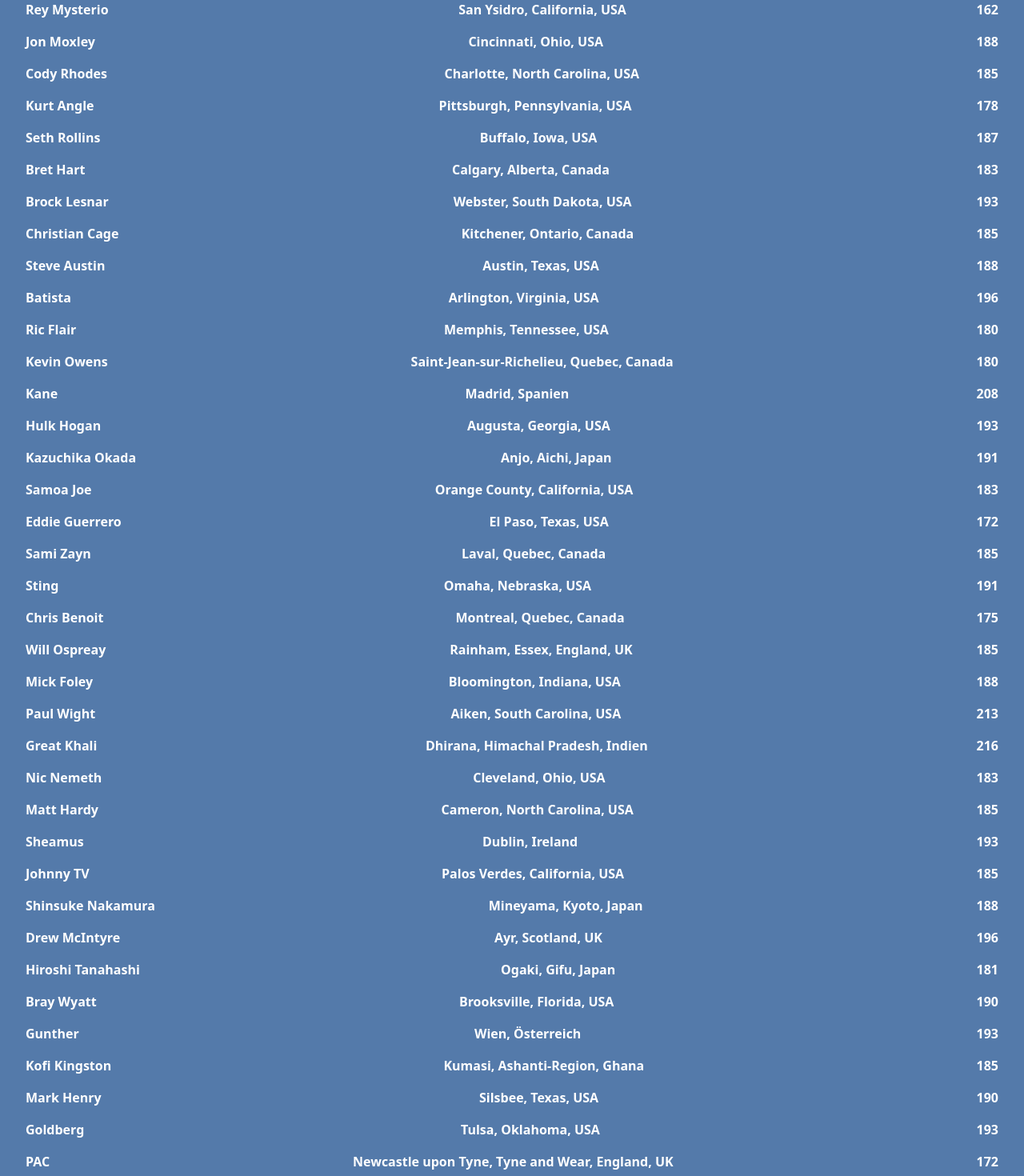
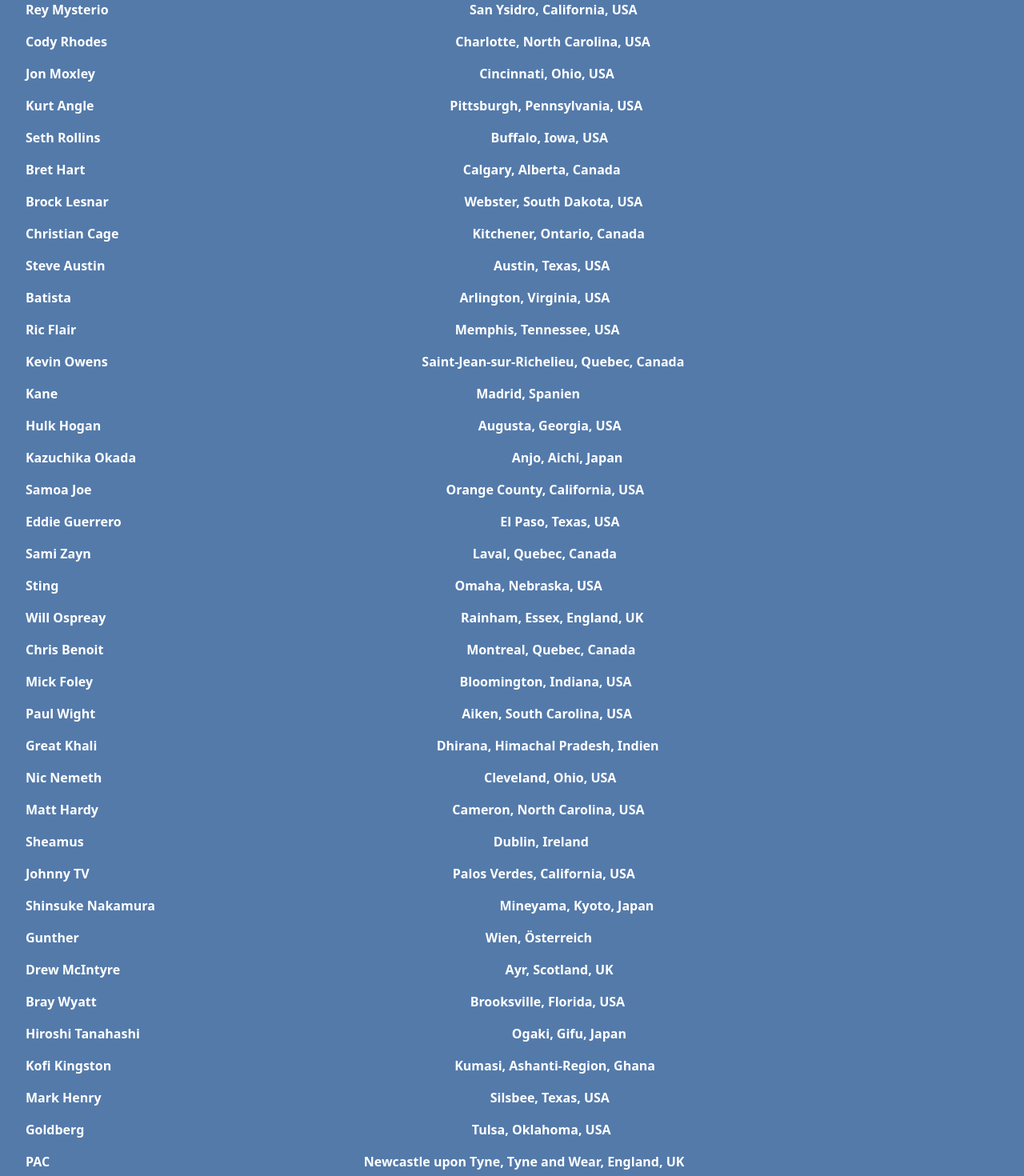
Before and after one commit to CarlSciz/wrestlecode, a React (Vite) app: page /wrestlers in a window 1280 px wide. Shown: the part 820-2290 px from the top of the page at 80% size. Built offline with nearby package versions, Linux system fonts and the light colour scheme; a web font is replaced by a local one; what tailwindcss-animated would draw is missing.

Commit message:
Wrestlers Page: added clickable link for gimmick

```diff
--- a/src/Wrestlers.jsx
+++ b/src/Wrestlers.jsx
@@ -23,7 +23,7 @@
                     {Object.keys(data).map((key, index) => (
                         <div key={index}>
                             <div className="flex justify-between">
-                <strong>{data[key].gimmick}</strong>
+                                <strong><a href={data[key].href} target="_blank">{data[key].gimmick}</a></strong>
                                 <strong className="ml-4">{data[key].birthplace}</strong>
                                 <strong className="ml-4">{data[key].promotion}</strong>
                             </div>
@@ -31,8 +31,6 @@
                     ))}
                 </div>
             </div>
-
-
         </div>
     );
 }
--- a/src/wrestlerData.json
+++ b/src/wrestlerData.json
@@ -1,502 +1,502 @@
 [
   {
     "gimmick": "Undertaker",
-    "birthplace": "Houston, Texas, USA",
-    "promotion": "208"
+    "href": "https://www.cagematch.net/?id=2&nr=761&gimmick=Undertaker",
+    "birthplace": "Houston, Texas, USA"
   },
   {
     "gimmick": "John Cena",
-    "birthplace": "West Newbury, Massachusetts, USA",
-    "promotion": "185"
+    "href": "https://www.cagematch.net/?id=2&nr=691&gimmick=John+Cena",
+    "birthplace": "West Newbury, Massachusetts, USA"
   },
   {
     "gimmick": "CM Punk",
-    "birthplace": "Chicago, Illinois, USA",
-    "promotion": "183"
+    "href": "https://www.cagematch.net/?id=2&nr=80&gimmick=CM+Punk",
+    "birthplace": "Chicago, Illinois, USA"
   },
   {
     "gimmick": "Bryan Danielson",
-    "birthplace": "Aberdeen, Washington, USA",
-    "promotion": "173"
+    "href": "https://www.cagematch.net/?id=2&nr=86&gimmick=Bryan+Danielson",
+    "birthplace": "Aberdeen, Washington, USA"
   },
   {
     "gimmick": "Chris Jericho",
-    "birthplace": "Manhasset, New York, USA",
-    "promotion": "180"
+    "href": "https://www.cagematch.net/?id=2&nr=758&gimmick=Chris+Jericho",
+    "birthplace": "Manhasset, New York, USA"
   },
   {
     "gimmick": "Shawn Michaels",
-    "birthplace": "Chandler, Arizona, USA",
-    "promotion": "185"
+    "href": "https://www.cagematch.net/?id=2&nr=796&gimmick=Shawn+Michaels",
+    "birthplace": "Chandler, Arizona, USA"
   },
   {
     "gimmick": "AJ Styles",
-    "birthplace": "Jacksonville, North Carolina, USA",
-    "promotion": "180"
+    "href": "https://www.cagematch.net/?id=2&nr=801&gimmick=AJ+Styles",
+    "birthplace": "Jacksonville, North Carolina, USA"
   },
   {
     "gimmick": "Adam Copeland",
-    "birthplace": "Orangeville, Ontario, Canada",
-    "promotion": "193"
+    "href": "https://www.cagematch.net/?id=2&nr=932&gimmick=Adam+Copeland",
+    "birthplace": "Orangeville, Ontario, Canada"
   },
   {
     "gimmick": "Randy Orton",
-    "birthplace": "Knoxville, Tennessee, USA",
-    "promotion": "193"
+    "href": "https://www.cagematch.net/?id=2&nr=998&gimmick=Randy+Orton",
+    "birthplace": "Knoxville, Tennessee, USA"
   },
   {
     "gimmick": "Triple H",
-    "birthplace": "Nashua, New Hampshire, USA",
-    "promotion": "193"
+    "href": "https://www.cagematch.net/?id=2&nr=496&gimmick=Triple+H",
+    "birthplace": "Nashua, New Hampshire, USA"
   },
   {
     "gimmick": "The Miz",
-    "birthplace": "Parma, Ohio, USA",
-    "promotion": "185"
+    "href": "https://www.cagematch.net/?id=2&nr=1590&gimmick=The+Miz",
+    "birthplace": "Parma, Ohio, USA"
   },
   {
     "gimmick": "Kenny Omega",
-    "birthplace": "Transcona, Manitoba, Canada",
-    "promotion": "183"
+    "href": "https://www.cagematch.net/?id=2&nr=2906&gimmick=Kenny+Omega",
+    "birthplace": "Transcona, Manitoba, Canada"
   },
   {
     "gimmick": "The Rock",
-    "birthplace": "Hayward, California, USA",
-    "promotion": "193"
+    "href": "https://www.cagematch.net/?id=2&nr=960&gimmick=The+Rock",
+    "birthplace": "Hayward, California, USA"
   },
   {
     "gimmick": "Roman Reigns",
-    "birthplace": "Pensacola, Florida, USA",
-    "promotion": "190"
+    "href": "https://www.cagematch.net/?id=2&nr=9967&gimmick=Roman+Reigns",
+    "birthplace": "Pensacola, Florida, USA"
   },
   {
     "gimmick": "Claudio Castagnoli",
-    "birthplace": "Luzern, Schweiz",
-    "promotion": "195"
+    "href": "https://www.cagematch.net/?id=2&nr=257&gimmick=Claudio+Castagnoli",
+    "birthplace": "Luzern, Schweiz"
   },
   {
     "gimmick": "Jeff Hardy",
-    "birthplace": "Cameron, North Carolina, USA",
-    "promotion": "185"
+    "href": "https://www.cagematch.net/?id=2&nr=891&gimmick=Jeff+Hardy",
+    "birthplace": "Cameron, North Carolina, USA"
   },
   {
     "gimmick": "Rey Mysterio",
-    "birthplace": "San Ysidro, California, USA",
-    "promotion": "162"
+    "href": "https://www.cagematch.net/?id=2&nr=604&gimmick=Rey+Mysterio",
+    "birthplace": "San Ysidro, California, USA"
+  },
+  {
+    "gimmick": "Cody Rhodes",
+    "href": "https://www.cagematch.net/?id=2&nr=3686&gimmick=Cody+Rhodes",
+    "birthplace": "Charlotte, North Carolina, USA"
   },
   {
     "gimmick": "Jon Moxley",
-    "birthplace": "Cincinnati, Ohio, USA",
-    "promotion": "188"
-  },
-  {
-    "gimmick": "Cody Rhodes",
-    "birthplace": "Charlotte, North Carolina, USA",
-    "promotion": "185"
+    "href": "https://www.cagematch.net/?id=2&nr=3940&gimmick=Jon+Moxley",
+    "birthplace": "Cincinnati, Ohio, USA"
   },
   {
     "gimmick": "Kurt Angle",
-    "birthplace": "Pittsburgh, Pennsylvania, USA",
-    "promotion": "178"
+    "href": "https://www.cagematch.net/?id=2&nr=540&gimmick=Kurt+Angle",
+    "birthplace": "Pittsburgh, Pennsylvania, USA"
   },
   {
     "gimmick": "Seth Rollins",
-    "birthplace": "Buffalo, Iowa, USA",
-    "promotion": "187"
+    "href": "https://www.cagematch.net/?id=2&nr=2250&gimmick=Seth+Rollins",
+    "birthplace": "Buffalo, Iowa, USA"
   },
   {
     "gimmick": "Bret Hart",
-    "birthplace": "Calgary, Alberta, Canada",
-    "promotion": "183"
+    "href": "https://www.cagematch.net/?id=2&nr=565&gimmick=Bret+Hart",
+    "birthplace": "Calgary, Alberta, Canada"
   },
   {
     "gimmick": "Brock Lesnar",
-    "birthplace": "Webster, South Dakota, USA",
-    "promotion": "193"
+    "href": "https://www.cagematch.net/?id=2&nr=669&gimmick=Brock+Lesnar",
+    "birthplace": "Webster, South Dakota, USA"
   },
   {
     "gimmick": "Christian Cage",
-    "birthplace": "Kitchener, Ontario, Canada",
-    "promotion": "185"
+    "href": "https://www.cagematch.net/?id=2&nr=820&gimmick=Christian+Cage",
+    "birthplace": "Kitchener, Ontario, Canada"
   },
   {
     "gimmick": "Steve Austin",
-    "birthplace": "Austin, Texas, USA",
-    "promotion": "188"
+    "href": "https://www.cagematch.net/?id=2&nr=635&gimmick=Steve+Austin",
+    "birthplace": "Austin, Texas, USA"
   },
   {
     "gimmick": "Batista",
-    "birthplace": "Arlington, Virginia, USA",
-    "promotion": "196"
+    "href": "https://www.cagematch.net/?id=2&nr=962&gimmick=Batista",
+    "birthplace": "Arlington, Virginia, USA"
   },
   {
     "gimmick": "Ric Flair",
-    "birthplace": "Memphis, Tennessee, USA",
-    "promotion": "180"
+    "href": "https://www.cagematch.net/?id=2&nr=1091&gimmick=Ric+Flair",
+    "birthplace": "Memphis, Tennessee, USA"
   },
   {
     "gimmick": "Kevin Owens",
-    "birthplace": "Saint-Jean-sur-Richelieu, Quebec, Canada",
-    "promotion": "180"
+    "href": "https://www.cagematch.net/?id=2&nr=1499&gimmick=Kevin+Owens",
+    "birthplace": "Saint-Jean-sur-Richelieu, Quebec, Canada"
   },
   {
     "gimmick": "Kane",
-    "birthplace": "Madrid, Spanien",
-    "promotion": "208"
+    "href": "https://www.cagematch.net/?id=2&nr=379&gimmick=Kane",
+    "birthplace": "Madrid, Spanien"
   },
   {
     "gimmick": "Hulk Hogan",
-    "birthplace": "Augusta, Georgia, USA",
-    "promotion": "193"
+    "href": "https://www.cagematch.net/?id=2&nr=504&gimmick=Hulk+Hogan",
+    "birthplace": "Augusta, Georgia, USA"
   },
   {
     "gimmick": "Kazuchika Okada",
-    "birthplace": "Anjo, Aichi, Japan",
-    "promotion": "191"
+    "href": "https://www.cagematch.net/?id=2&nr=4324&gimmick=Kazuchika+Okada",
+    "birthplace": "Anjo, Aichi, Japan"
   },
   {
     "gimmick": "Samoa Joe",
-    "birthplace": "Orange County, California, USA",
-    "promotion": "183"
+    "href": "https://www.cagematch.net/?id=2&nr=676&gimmick=Samoa+Joe",
+    "birthplace": "Orange County, California, USA"
   },
   {
     "gimmick": "Eddie Guerrero",
-    "birthplace": "El Paso, Texas, USA",
-    "promotion": "172"
+    "href": "https://www.cagematch.net/?id=2&nr=497&gimmick=Eddie+Guerrero",
+    "birthplace": "El Paso, Texas, USA"
   },
   {
     "gimmick": "Sami Zayn",
-    "birthplace": "Laval, Quebec, Canada",
-    "promotion": "185"
+    "href": "https://www.cagematch.net/?id=2&nr=1523&gimmick=Sami+Zayn",
+    "birthplace": "Laval, Quebec, Canada"
   },
   {
     "gimmick": "Sting",
-    "birthplace": "Omaha, Nebraska, USA",
-    "promotion": "191"
+    "href": "https://www.cagematch.net/?id=2&nr=263&gimmick=Sting",
+    "birthplace": "Omaha, Nebraska, USA"
+  },
+  {
+    "gimmick": "Will Ospreay",
+    "href": "https://www.cagematch.net/?id=2&nr=14028&gimmick=Will+Ospreay",
+    "birthplace": "Rainham, Essex, England, UK"
   },
   {
     "gimmick": "Chris Benoit",
-    "birthplace": "Montreal, Quebec, Canada",
-    "promotion": "175"
-  },
-  {
-    "gimmick": "Will Ospreay",
-    "birthplace": "Rainham, Essex, England, UK",
-    "promotion": "185"
+    "href": "https://www.cagematch.net/?id=2&nr=574&gimmick=Chris+Benoit",
+    "birthplace": "Montreal, Quebec, Canada"
   },
   {
     "gimmick": "Mick Foley",
-    "birthplace": "Bloomington, Indiana, USA",
-    "promotion": "188"
+    "href": "https://www.cagematch.net/?id=2&nr=6&gimmick=Mick+Foley",
+    "birthplace": "Bloomington, Indiana, USA"
   },
   {
     "gimmick": "Paul Wight",
-    "birthplace": "Aiken, South Carolina, USA",
-    "promotion": "213"
+    "href": "https://www.cagematch.net/?id=2&nr=712&gimmick=Paul+Wight",
+    "birthplace": "Aiken, South Carolina, USA"
   },
   {
     "gimmick": "Great Khali",
-    "birthplace": "Dhirana, Himachal Pradesh, Indien",
-    "promotion": "216"
+    "href": "https://www.cagematch.net/?id=2&nr=2011&gimmick=Great+Khali",
+    "birthplace": "Dhirana, Himachal Pradesh, Indien"
   },
   {
     "gimmick": "Nic Nemeth",
-    "birthplace": "Cleveland, Ohio, USA",
-    "promotion": "183"
+    "href": "https://www.cagematch.net/?id=2&nr=2515&gimmick=Nic+Nemeth",
+    "birthplace": "Cleveland, Ohio, USA"
   },
   {
     "gimmick": "Matt Hardy",
-    "birthplace": "Cameron, North Carolina, USA",
-    "promotion": "185"
+    "href": "https://www.cagematch.net/?id=2&nr=99&gimmick=Matt+Hardy",
+    "birthplace": "Cameron, North Carolina, USA"
   },
   {
     "gimmick": "Sheamus",
-    "birthplace": "Dublin, Ireland",
-    "promotion": "193"
+    "href": "https://www.cagematch.net/?id=2&nr=2641&gimmick=Sheamus",
+    "birthplace": "Dublin, Ireland"
   },
   {
     "gimmick": "Johnny TV",
-    "birthplace": "Palos Verdes, California, USA",
-    "promotion": "185"
+    "href": "https://www.cagematch.net/?id=2&nr=1099&gimmick=Johnny+TV",
+    "birthplace": "Palos Verdes, California, USA"
   },
   {
     "gimmick": "Shinsuke Nakamura",
-    "birthplace": "Mineyama, Kyoto, Japan",
-    "promotion": "188"
+    "href": "https://www.cagematch.net/?id=2&nr=56&gimmick=Shinsuke+Nakamura",
+    "birthplace": "Mineyama, Kyoto, Japan"
+  },
+  {
+    "gimmick": "Gunther",
+    "href": "https://www.cagematch.net/?id=2&nr=16807&gimmick=Gunther",
+    "birthplace": "Wien, Österreich"
   },
   {
     "gimmick": "Drew McIntyre",
-    "birthplace": "Ayr, Scotland, UK",
-    "promotion": "196"
+    "href": "https://www.cagematch.net/?id=2&nr=2879&gimmick=Drew+McIntyre",
+    "birthplace": "Ayr, Scotland, UK"
+  },
+  {
+    "gimmick": "Bray Wyatt",
+    "href": "https://www.cagematch.net/?id=2&nr=7659&gimmick=Bray+Wyatt",
+    "birthplace": "Brooksville, Florida, USA"
   },
   {
     "gimmick": "Hiroshi Tanahashi",
-    "birthplace": "Ogaki, Gifu, Japan",
-    "promotion": "181"
-  },
-  {
-    "gimmick": "Bray Wyatt",
-    "birthplace": "Brooksville, Florida, USA",
-    "promotion": "190"
-  },
-  {
-    "gimmick": "Gunther",
-    "birthplace": "Wien, Österreich",
-    "promotion": "193"
+    "href": "https://www.cagematch.net/?id=2&nr=1176&gimmick=Hiroshi+Tanahashi",
+    "birthplace": "Ogaki, Gifu, Japan"
   },
   {
     "gimmick": "Kofi Kingston",
-    "birthplace": "Kumasi, Ashanti-Region, Ghana",
-    "promotion": "185"
+    "href": "https://www.cagematch.net/?id=2&nr=3687&gimmick=Kofi+Kingston",
+    "birthplace": "Kumasi, Ashanti-Region, Ghana"
   },
   {
     "gimmick": "Mark Henry",
-    "birthplace": "Silsbee, Texas, USA",
-    "promotion": "190"
+    "href": "https://www.cagematch.net/?id=2&nr=437&gimmick=Mark+Henry",
+    "birthplace": "Silsbee, Texas, USA"
   },
   {
     "gimmick": "Goldberg",
-    "birthplace": "Tulsa, Oklahoma, USA",
-    "promotion": "193"
+    "href": "https://www.cagematch.net/?id=2&nr=658&gimmick=Goldberg",
+    "birthplace": "Tulsa, Oklahoma, USA"
   },
   {
     "gimmick": "PAC",
-    "birthplace": "Newcastle upon Tyne, Tyne and Wear, England, UK",
-    "promotion": "172"
+    "href": "https://www.cagematch.net/?id=2&nr=3497&gimmick=PAC",
+    "birthplace": "Newcastle upon Tyne, Tyne and Wear, England, UK"
   },
   {
     "gimmick": "Bobby Lashley",
-    "birthplace": "Kansas City, Missouri, USA",
-    "promotion": "190"
+    "href": "https://www.cagematch.net/?id=2&nr=1194&gimmick=Bobby+Lashley",
+    "birthplace": "Kansas City, Missouri, USA"
   },
   {
     "gimmick": "Finn Balor",
-    "birthplace": "Bray, County Wicklow, Ireland",
-    "promotion": "180"
+    "href": "https://www.cagematch.net/?id=2&nr=2742&gimmick=Finn+Balor",
+    "birthplace": "Bray, County Wicklow, Ireland"
   },
   {
     "gimmick": "Zack Sabre Jr.",
-    "birthplace": "Isle of Sheppey, Kent, England, UK",
-    "promotion": "183"
+    "href": "https://www.cagematch.net/?id=2&nr=4505&gimmick=Zack+Sabre+Jr.",
+    "birthplace": "Isle of Sheppey, Kent, England, UK"
   },
   {
     "gimmick": "Becky Lynch",
-    "birthplace": "Dublin, Ireland",
-    "promotion": "168"
+    "href": "https://www.cagematch.net/?id=2&nr=2467&gimmick=Becky+Lynch",
+    "birthplace": "Dublin, Ireland"
   },
   {
     "gimmick": "Dustin Rhodes",
-    "birthplace": "Austin, Texas, USA",
-    "promotion": "193"
+    "href": "https://www.cagematch.net/?id=2&nr=917&gimmick=Dustin+Rhodes",
+    "birthplace": "Austin, Texas, USA"
   },
   {
     "gimmick": "Paul Heyman",
-    "birthplace": "Scarsdale, New York, USA",
-    "promotion": "180"
+    "href": "https://www.cagematch.net/?id=2&nr=664&gimmick=Paul+Heyman",
+    "birthplace": "Scarsdale, New York, USA"
+  },
+  {
+    "gimmick": "Mercedes Mone",
+    "href": "https://www.cagematch.net/?id=2&nr=10962&gimmick=Mercedes+Mone",
+    "birthplace": "Fairfield, California, USA"
   },
   {
     "gimmick": "Charlotte Flair",
-    "birthplace": "Charlotte, North Carolina, USA",
-    "promotion": "178"
-  },
-  {
-    "gimmick": "Mercedes Mone",
-    "birthplace": "Fairfield, California, USA",
-    "promotion": "164"
+    "href": "https://www.cagematch.net/?id=2&nr=12939&gimmick=Charlotte+Flair",
+    "birthplace": "Charlotte, North Carolina, USA"
   },
   {
     "gimmick": "MVP",
-    "birthplace": "Miami, Florida, USA",
-    "promotion": "180"
+    "href": "https://www.cagematch.net/?id=2&nr=561&gimmick=MVP++",
+    "birthplace": "Miami, Florida, USA"
   },
   {
     "gimmick": "Asuka",
-    "birthplace": "Osaka, Japan",
-    "promotion": "160"
+    "href": "https://www.cagematch.net/?id=2&nr=2785&gimmick=Asuka",
+    "birthplace": "Osaka, Japan"
   },
   {
     "gimmick": "Adam Cole",
-    "birthplace": "Lancaster, Pennsylvania, USA",
-    "promotion": "180"
+    "href": "https://www.cagematch.net/?id=2&nr=7142&gimmick=Adam+Cole",
+    "birthplace": "Lancaster, Pennsylvania, USA"
   },
   {
     "gimmick": "William Regal",
-    "birthplace": "Codsall Wood, Staffordshire, England, UK",
-    "promotion": "187"
+    "href": "https://www.cagematch.net/?id=2&nr=594&gimmick=William+Regal",
+    "birthplace": "Codsall Wood, Staffordshire, England, UK"
   },
   {
     "gimmick": "Rob Van Dam",
-    "birthplace": "Battle Creek, Michigan, USA",
-    "promotion": "185"
+    "href": "https://www.cagematch.net/?id=2&nr=866&gimmick=Rob+Van+Dam",
+    "birthplace": "Battle Creek, Michigan, USA"
   },
   {
     "gimmick": "Kenta Kobashi",
-    "birthplace": "Fukuchiyama, Kyoto, Japan",
-    "promotion": "186"
+    "href": "https://www.cagematch.net/?id=2&nr=360&gimmick=Kenta+Kobashi",
+    "birthplace": "Fukuchiyama, Kyoto, Japan"
   },
   {
     "gimmick": "Booker T",
-    "birthplace": "Plain Dealing, Louisiana, USA",
-    "promotion": "190"
+    "href": "https://www.cagematch.net/?id=2&nr=642&gimmick=Booker+T",
+    "birthplace": "Plain Dealing, Louisiana, USA"
   },
   {
     "gimmick": "John Bradshaw Layfield",
-    "birthplace": "Athens, Texas, USA",
-    "promotion": "195"
+    "href": "https://www.cagematch.net/?id=2&nr=193&gimmick=John+Bradshaw+Layfield",
+    "birthplace": "Athens, Texas, USA"
   },
   {
     "gimmick": "R-Truth",
-    "birthplace": "Charlotte, North Carolina, USA",
-    "promotion": "185"
+    "href": "https://www.cagematch.net/?id=2&nr=200&gimmick=R-Truth",
+    "birthplace": "Charlotte, North Carolina, USA"
   },
   {
     "gimmick": "Adam Page",
-    "birthplace": "Aaron's Creek, Virginia, USA",
-    "promotion": "182"
+    "href": "https://www.cagematch.net/?id=2&nr=11161&gimmick=Adam+Page",
+    "birthplace": "Aaron's Creek, Virginia, USA"
   },
   {
     "gimmick": "Ricochet",
-    "birthplace": "Alton, Illinois, USA",
-    "promotion": "175"
+    "href": "https://www.cagematch.net/?id=2&nr=3827&gimmick=Ricochet",
+    "birthplace": "Alton, Illinois, USA"
   },
   {
     "gimmick": "Christopher Daniels",
-    "birthplace": "Kalamazoo, Michigan, USA",
-    "promotion": "180"
+    "href": "https://www.cagematch.net/?id=2&nr=452&gimmick=Christopher+Daniels",
+    "birthplace": "Kalamazoo, Michigan, USA"
+  },
+  {
+    "gimmick": "Shelton Benjamin",
+    "href": "https://www.cagematch.net/?id=2&nr=823&gimmick=Shelton+Benjamin",
+    "birthplace": "Orangeburg, South Carolina, USA"
+  },
+  {
+    "gimmick": "Chris Hero",
+    "href": "https://www.cagematch.net/?id=2&nr=870&gimmick=Chris+Hero",
+    "birthplace": "Dayton, Ohio, USA"
+  },
+  {
+    "gimmick": "Jake Hager",
+    "href": "https://www.cagematch.net/?id=2&nr=4071&gimmick=Jake+Hager",
+    "birthplace": "Perry, Oklahoma, USA"
+  },
+  {
+    "gimmick": "Kota Ibushi",
+    "href": "https://www.cagematch.net/?id=2&nr=4588&gimmick=Kota+Ibushi",
+    "birthplace": "Kagoshima, Japan"
   },
   {
     "gimmick": "Natalya",
-    "birthplace": "Calgary, Alberta, Canada",
-    "promotion": "165"
+    "href": "https://www.cagematch.net/?id=2&nr=2048&gimmick=Natalya",
+    "birthplace": "Calgary, Alberta, Canada"
   },
   {
-    "gimmick": "Chris Hero",
-    "birthplace": "Dayton, Ohio, USA",
-    "promotion": "193"
-  },
-  {
-    "gimmick": "Kota Ibushi",
-    "birthplace": "Kagoshima, Japan",
-    "promotion": "181"
-  },
-  {
-    "gimmick": "Jake Hager",
-    "birthplace": "Perry, Oklahoma, USA",
-    "promotion": "193"
-  },
-  {
-    "gimmick": "Shelton Benjamin",
-    "birthplace": "Orangeburg, South Carolina, USA",
-    "promotion": "188"
+    "gimmick": "Jushin Thunder Liger",
+    "href": "https://www.cagematch.net/?id=2&nr=455&gimmick=Jushin+Thunder+Liger",
+    "birthplace": "Hiroshima, Japan"
   },
   {
     "gimmick": "Tetsuya Naito",
-    "birthplace": "Tokyo, Japan",
-    "promotion": "180"
+    "href": "https://www.cagematch.net/?id=2&nr=3776&gimmick=Tetsuya+Naito",
+    "birthplace": "Tokyo, Japan"
   },
   {
     "gimmick": "Bayley",
-    "birthplace": "Newark, California, USA",
-    "promotion": "170"
-  },
-  {
-    "gimmick": "Jushin Thunder Liger",
-    "birthplace": "Hiroshima, Japan",
-    "promotion": "170"
+    "href": "https://www.cagematch.net/?id=2&nr=9089&gimmick=Bayley",
+    "birthplace": "Newark, California, USA"
   },
   {
     "gimmick": "Tomohiro Ishii",
-    "birthplace": "Kawasaki, Kanagawa, Japan",
-    "promotion": "170"
+    "href": "https://www.cagematch.net/?id=2&nr=1210&gimmick=Tomohiro+Ishii",
+    "birthplace": "Kawasaki, Kanagawa, Japan"
+  },
+  {
+    "gimmick": "MJF",
+    "href": "https://www.cagematch.net/?id=2&nr=17012&gimmick=MJF",
+    "birthplace": "New York, USA"
   },
   {
     "gimmick": "Malakai Black",
-    "birthplace": "Alkmaar, Nordholland, Niederlande",
-    "promotion": "180"
-  },
-  {
-    "gimmick": "MJF",
-    "birthplace": "New York, USA",
-    "promotion": "180"
+    "href": "https://www.cagematch.net/?id=2&nr=1700&gimmick=Malakai+Black",
+    "birthplace": "Alkmaar, Nordholland, Niederlande"
   },
   {
     "gimmick": "Vince McMahon",
-    "birthplace": "Pinehurst, North Carolina, USA",
-    "promotion": "187"
+    "href": "https://www.cagematch.net/?id=2&nr=784&gimmick=Vince+McMahon",
+    "birthplace": "Pinehurst, North Carolina, USA"
+  },
+  {
+    "gimmick": "Baron Corbin",
+    "href": "https://www.cagematch.net/?id=2&nr=12474&gimmick=Baron+Corbin",
+    "birthplace": "Lenexa, Kansas, USA"
   },
   {
     "gimmick": "Matt Sydal",
-    "birthplace": "St. Louis, Missouri, USA",
-    "promotion": "175"
-  },
-  {
-    "gimmick": "Baron Corbin",
-    "birthplace": "Lenexa, Kansas, USA",
-    "promotion": "198"
+    "href": "https://www.cagematch.net/?id=2&nr=1065&gimmick=Matt+Sydal",
+    "birthplace": "St. Louis, Missouri, USA"
   },
   {
     "gimmick": "Minoru Suzuki",
-    "birthplace": "Yokohama, Kanagawa, Japan",
-    "promotion": "178"
+    "href": "https://www.cagematch.net/?id=2&nr=1297&gimmick=Minoru+Suzuki",
+    "birthplace": "Yokohama, Kanagawa, Japan"
   },
   {
-    "gimmick": "Finlay",
-    "birthplace": "Greenisland, Carrickfergus, Northern Ireland, UK",
-    "promotion": "178"
+    "gimmick": "Mr. Anderson",
+    "href": "https://www.cagematch.net/?id=2&nr=704&gimmick=Mr.+Anderson",
+    "birthplace": "Wisconsin Rapids, Wisconsin, USA"
+  },
+  {
+    "gimmick": "Fit Finlay",
+    "href": "https://www.cagematch.net/?id=2&nr=154&gimmick=Fit+Finlay",
+    "birthplace": "Greenisland, Carrickfergus, Northern Ireland, UK"
+  },
+  {
+    "gimmick": "Matt Cardona",
+    "href": "https://www.cagematch.net/?id=2&nr=2750&gimmick=Matt+Cardona",
+    "birthplace": "North Merrick, New York, USA"
   },
   {
     "gimmick": "Trish Stratus",
-    "birthplace": "Richmond Hill, Ontario, Canada",
-    "promotion": "162"
-  },
-  {
-    "gimmick": "Mr. Anderson",
-    "birthplace": "Wisconsin Rapids, Wisconsin, USA",
-    "promotion": "188"
-  },
-  {
-    "gimmick": "Matt Cardona",
-    "birthplace": "North Merrick, New York, USA",
-    "promotion": "185"
+    "href": "https://www.cagematch.net/?id=2&nr=356&gimmick=Trish+Stratus",
+    "birthplace": "Richmond Hill, Ontario, Canada"
   },
   {
     "gimmick": "Kevin Nash",
-    "birthplace": "Detroit, Michigan, USA",
-    "promotion": "211"
+    "href": "https://www.cagematch.net/?id=2&nr=429&gimmick=Kevin+Nash",
+    "birthplace": "Detroit, Michigan, USA"
   },
   {
     "gimmick": "Santino Marella",
-    "birthplace": "Mississauga, Ontario, Canada",
-    "promotion": "178"
+    "href": "https://www.cagematch.net/?id=2&nr=3689&gimmick=Santino+Marella",
+    "birthplace": "Mississauga, Ontario, Canada"
   },
   {
     "gimmick": "Randy Savage",
-    "birthplace": "Columbus, Ohio, USA",
-    "promotion": "186"
+    "href": "https://www.cagematch.net/?id=2&nr=640&gimmick=Randy+Savage",
+    "birthplace": "Columbus, Ohio, USA"
   },
   {
     "gimmick": "Eddie Kingston",
-    "birthplace": "Yonkers, New York, USA",
-    "promotion": "180"
+    "href": "https://www.cagematch.net/?id=2&nr=902&gimmick=Eddie+Kingston",
+    "birthplace": "Yonkers, New York, USA"
   },
   {
     "gimmick": "KENTA",
-    "birthplace": "Soka, Saitama, Japan",
-    "promotion": "174"
+    "href": "https://www.cagematch.net/?id=2&nr=1228&gimmick=KENTA",
+    "birthplace": "Soka, Saitama, Japan"
   },
   {
     "gimmick": "Alberto El Patron",
-    "birthplace": "San Luis Potosi, Mexiko",
-    "promotion": "197"
+    "href": "https://www.cagematch.net/?id=2&nr=1407&gimmick=Alberto+El+Patron",
+    "birthplace": "San Luis Potosi, Mexiko"
   },
   {
-    "gimmick": "Roderick Strong",
-    "birthplace": "Eau Claire, Wisconsin, USA",
-    "promotion": "178"
+    "gimmick": "Mitsuharu Misawa",
+    "href": "https://www.cagematch.net/?id=2&nr=541&gimmick=Mitsuharu+Misawa",
+    "birthplace": "Yubari, Hokkaido, Japan"
   },
   {
     "gimmick": "Miro",
-    "birthplace": "Plovdiv, Bulgarien",
-    "promotion": "183"
+    "href": "https://www.cagematch.net/?id=2&nr=10610&gimmick=Miro",
+    "birthplace": "Plovdiv, Bulgarien"
   }
 ]
```
Also changed, not shown: src/wrestlePage.cjs (+6 -5 lines). Lines whose indentation alone changed are shown as unchanged.
